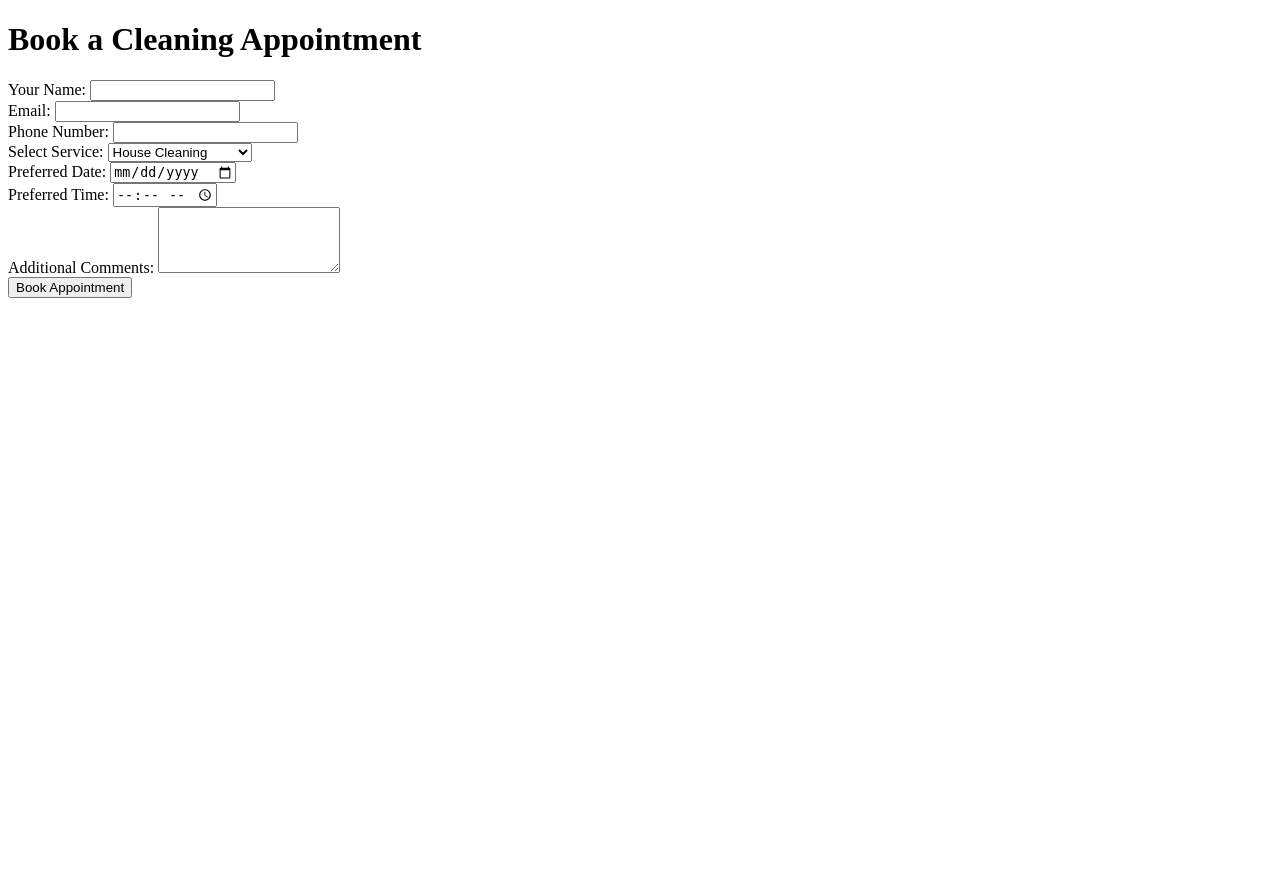
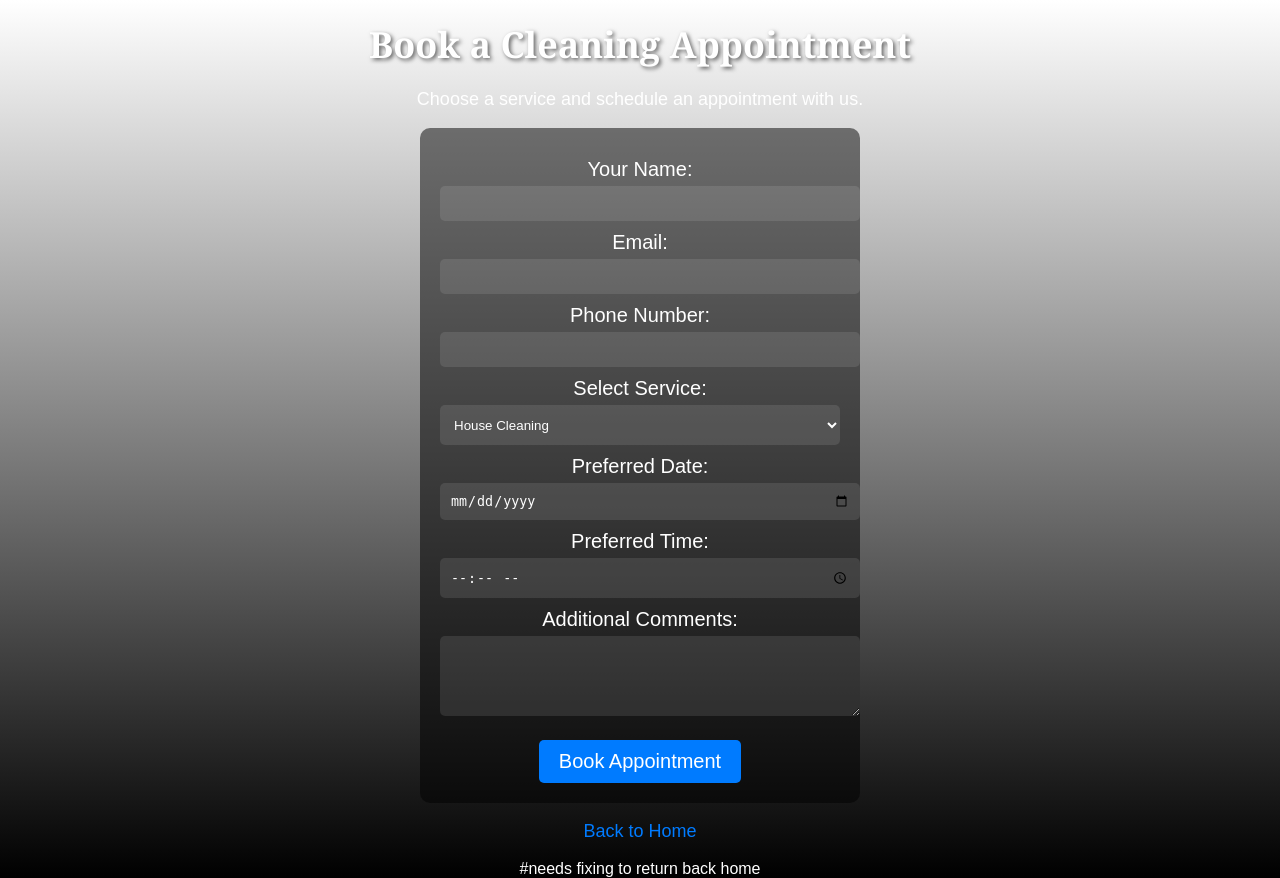
Before and after one commit to Kmodeste101/The-Sisters-Cleaning, a Flask app: page /booking in a window 1280 px wide. Before the commit the page ends 298 px from the top, so only its background shows below. Run offline with Flask 3, Linux system fonts and the light colour scheme.

Commit message:
added a contact page with link back to home page

```diff
--- a/app.py
+++ b/app.py
@@ -1,4 +1,4 @@
-from flask import Flask, render_template
+from flask import Flask, render_template, request, redirect, url_for
 
 app = Flask(__name__)
 
@@ -8,7 +8,12 @@ def home():
 
 @app.route("/booking")
 def booking():
-    return render_template('booking.html')
+  return render_template('booking.html')
+
+
+@app.route('/contact')
+def contact():
+  return render_template('contact.html')
 
 if__name__="__main__"
 app.run(host='0.0.0.0',debug=True)
--- a/templates/booking.html
+++ b/templates/booking.html
@@ -1,20 +1,121 @@
 <!DOCTYPE html>
 <html>
 <head>
-    <title>Book Cleaning Appointment</title>
+    <title>Book a Cleaning Appointment</title>
+    <style>
+        body {
+            margin: 0;
+            padding: 0;
+            font-family: 'Arial', sans-serif;
+            background: linear-gradient(to bottom, #ffffff, #000000);
+            color: #ffffff;
+            text-align: center;
+        }
+
+        h1 {
+            font-size: 36px;
+            margin: 20px;
+        }
+
+        p {
+            font-size: 18px;
+        }
+
+        form {
+            background: rgba(0, 0, 0, 0.5);
+            padding: 20px;
+            border-radius: 10px;
+            width: 80%;
+            max-width: 400px;
+            margin: 0 auto;
+        }
+
+        label {
+            display: block;
+            margin-top: 10px;
+            font-size: 20px;
+        }
+
+        input[type="text"],
+        input[type="email"],
+        input[type="tel"],
+        select,
+        input[type="date"],
+        input[type="time"],
+        textarea {
+            width: 100%;
+            padding: 10px;
+            margin-top: 5px;
+            border: none;
+            background: rgba(255, 255, 255, 0.1);
+            color: #ffffff;
+            border-radius: 5px;
+        }
+
+        select {
+            height: 40px;
+        }
+
+        input[type="submit"] {
+            background: #007bff;
+            color: #ffffff;
+            border: none;
+            padding: 10px 20px;
+            border-radius: 5px;
+            font-size: 20px;
+            margin-top: 20px;
+            cursor: pointer;
+        }
+
+        input[type="submit"]:hover {
+            background: #0056b3;
+        }
+
+        a {
+            text-decoration: none;
+            color: #007bff;
+            font-size: 18px;
+        }
+
+        a:hover {
+            text-decoration: underline;
+        }
+
+        /* Style enhancements to match the homepage */
+        h1 {
+            font-family: 'Georgia', 'Times New Roman', serif;
+            text-shadow: 2px 2px 4px rgba(0, 0, 0, 0.6);
+        }
+
+        /* Match the "Book Now" button style from the homepage */
+        input[type="submit"] {
+            background: #007bff;
+            color: #ffffff;
+            border: none;
+            padding: 10px 20px;
+            border-radius: 5px;
+            font-size: 20px;
+            margin-top: 20px;
+            cursor: pointer;
+        }
+
+        input[type="submit"]:hover {
+            background: #0056b3;
+        }
+    </style>
 </head>
 <body>
     <h1>Book a Cleaning Appointment</h1>
-
+    <p>Choose a service and schedule an appointment with us.</p>
     <form action="submit_form.php" method="POST">
         <label for="name">Your Name:</label>
-        <input type="text" id="name" name="name" required><br>
+        <input type="text" id="name" name="name" required>
 
         <label for="email">Email:</label>
-        <input type="email" id="email" name="email" required><br>
+        <input type="email" id="email" name="email" required>
 
         <label for="phone">Phone Number:</label>
-        <input type="tel" id="phone" name="phone" required><br>
+        <input type="tel" id="phone" name="phone" required>
 
         <label for="service">Select Service:</label>
         <select id="service" name="service" required>
@@ -22,20 +123,19 @@
             <option value="office_cleaning">Office Cleaning</option>
             <option value="carpet_cleaning">Carpet Cleaning</option>
             <option value="window_cleaning">Window Cleaning</option>
-          <option value="window_cleaning">AirBnB Maintenance</option>
-          <option value="window_cleaning">Post-construction </option>
-        </select><br>
+        </select>
 
         <label for="date">Preferred Date:</label>
-        <input type="date" id="date" name="date" required><br>
+        <input type="date" id="date" name="date" required>
 
-        <label for="time">Preferred Time:</label>
-        <input type="time" id="time" name="time" required><br>
+        <label for "time">Preferred Time:</label>
+        <input type="time" id="time" name="time" required>
 
         <label for="message">Additional Comments:</label>
-        <textarea id="message" name="message" rows="4"></textarea><br>
+        <textarea id="message" name="message" rows="4"></textarea>
 
         <input type="submit" value="Book Appointment">
     </form>
+  <p><a href="home.html">Back to Home</a></p>  #needs fixing to return back home
 </body>
 </html>
```
Also changed, not shown: templates/contact.html (added, +38 -0 lines), templates/home.html (+67 -5 lines), static/image2.jpeg (added).
